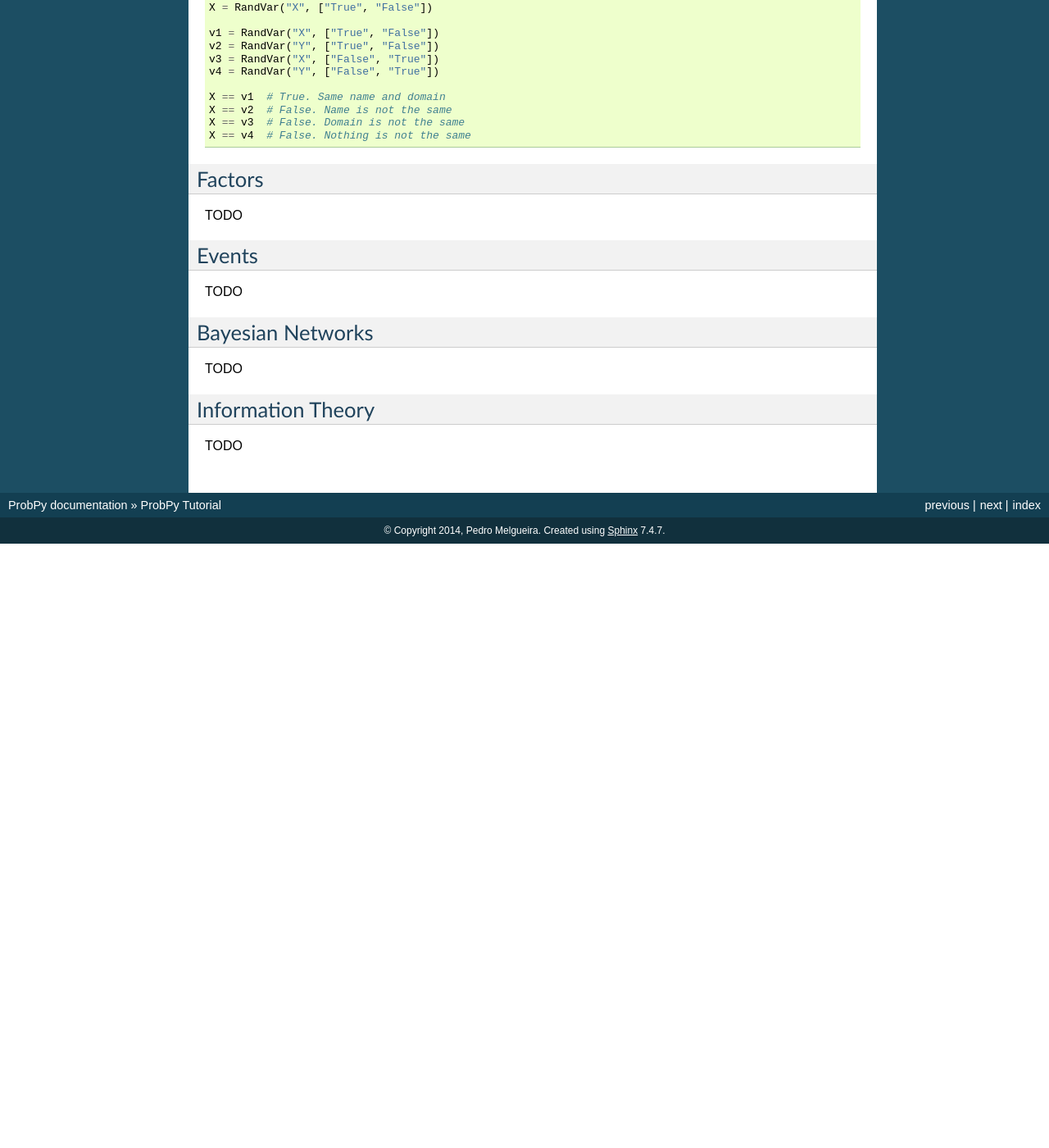
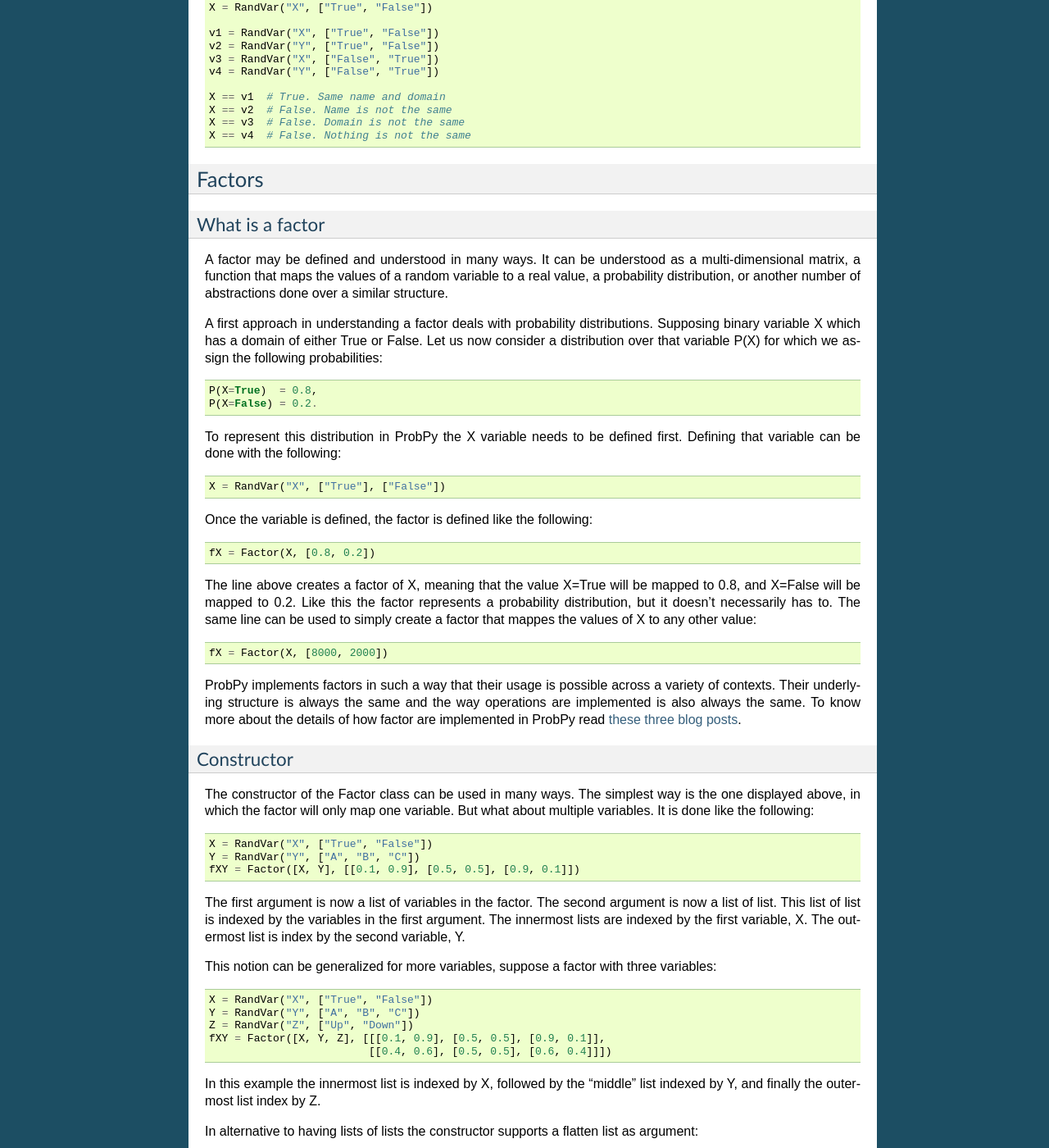
Before and after one commit to petermlm/ProbPy, a Sphinx documentation site: the page built from doc/Tutorial.rst, in a window 1280 px wide and 1400 px high, scrolled down 771 px. Shown: the whole window at 82% size. Built offline with Sphinx 7.4.7, drawn with Linux system fonts in a browser that asks for light colours; before the commit the page ends 1434 px from its top, so only the background shows below that; some of the changed text lies outside the part shown.

Commit message:
Factor part of tutorial in documentation

```diff
--- a/doc/Tutorial.rst
+++ b/doc/Tutorial.rst
@@ -42,6 +42,71 @@
 Factors
 -------
 
+What is a factor
+++++++++++++++++
+
+A factor may be defined and understood in many ways. It can be understood as a multi-dimensional matrix, a function that maps the values of a random variable to a real value, a probability distribution, or another number of abstractions done over a similar structure.
+
+A first approach in understanding a factor deals with probability distributions. Supposing binary variable X which has a domain of either True or False. Let us now consider a distribution over that variable P(X) for which we assign the following probabilities::
+
+    P(X=True)  = 0.8,
+    P(X=False) = 0.2.
+
+To represent this distribution in ProbPy the X variable needs to be defined first. Defining that variable can be done with the following::
+
+    X = RandVar("X", ["True"], ["False"])
+
+Once the variable is defined, the factor is defined like the following::
+
+    fX = Factor(X, [0.8, 0.2])
+
+The line above creates a factor of X, meaning that the value X=True will be mapped to 0.8, and X=False will be mapped to 0.2. Like this the factor represents a probability distribution, but it doesn't necessarily has to. The same line can be used to simply create a factor that mappes the values of X to any other value::
+
+    fX = Factor(X, [8000, 2000])
+
+ProbPy implements factors in such a way that their usage is possible across a variety of contexts. Their underlying structure is always the same and the way operations are implemented is also always the same. To know more about the details of how factor are implemented in ProbPy read `these three blog posts <http://petermlm.wordpress.com/2014/07/19/188/>`_.
+
+Constructor
++++++++++++
+
+The constructor of the Factor class can be used in many ways. The simplest way is the one displayed above, in which the factor will only map one variable. But what about multiple variables. It is done like the following::
+
+    X = RandVar("X", ["True", "False"])
+    Y = RandVar("Y", ["A", "B", "C"])
+    fXY = Factor([X, Y], [[0.1, 0.9], [0.5, 0.5], [0.9, 0.1]])
+
+The first argument is now a list of variables in the factor. The second argument is now a list of list. This list of list is indexed by the variables in the first argument. The innermost lists are indexed by the first variable, X. The outermost list is index by the second variable, Y.
+
+This notion can be generalized for more variables, suppose a factor with three variables::
+
+    X = RandVar("X", ["True", "False"])
+    Y = RandVar("Y", ["A", "B", "C"])
+    Z = RandVar("Z", ["Up", "Down"])
+    fXY = Factor([X, Y, Z], [[[0.1, 0.9], [0.5, 0.5], [0.9, 0.1]],
+                             [[0.4, 0.6], [0.5, 0.5], [0.6, 0.4]]])
+
+In this example the innermost list is indexed by X, followed by the "middle" list indexed by Y, and finally the outermost list index by Z.
+
+In alternative to having lists of lists the constructor supports a flatten list as argument::
+
+    l = [0.1, 0.9, 0.5, 0.5, 0.9, 0.1, 0.4, 0.6, 0.5, 0.5, 0.6, 0.4]
+    fXY = Factor([X, Y, Z], l)
+
+Defining a list like this may be more confusing for a user, but it may be better if the list is defined using some computational method. Using any method, the final representation will always be a flatten list.
+
+Factor Operation
+++++++++++++++++
+
+TODO
+
+Marginal
+++++++++
+
+TODO
+
+Normalization
++++++++++++++
+
 TODO
 
 Events
```
